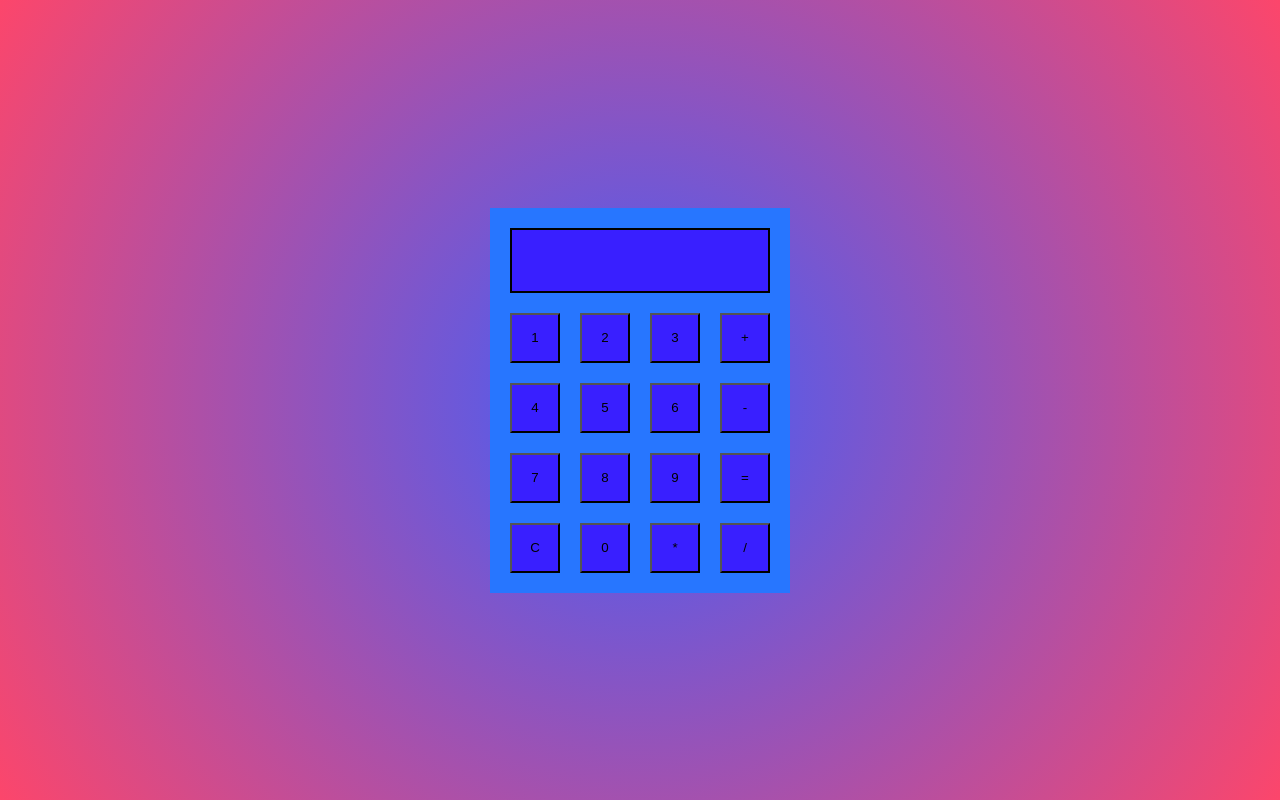
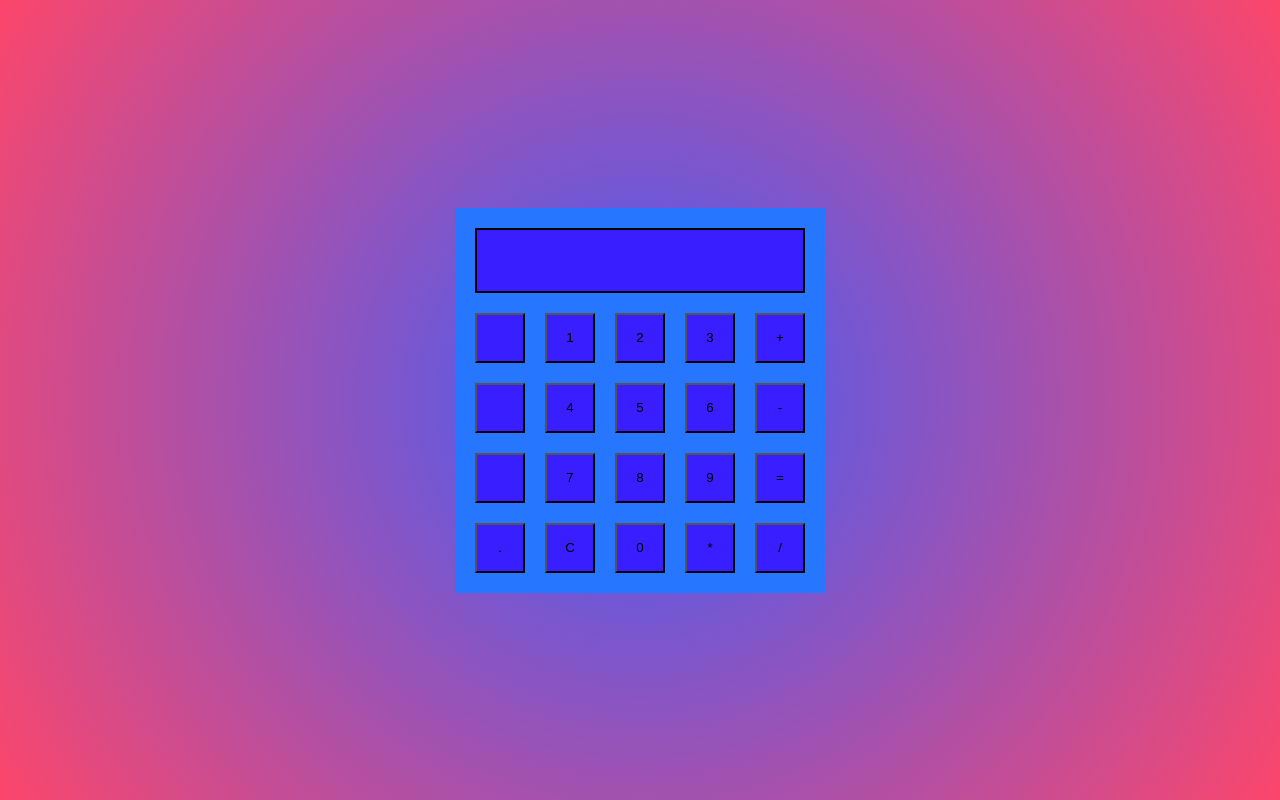
Before and after one commit to Romashka13579/JavaScript_8, a plain HTML site: page index.html in a window 1280 px wide. Drawn offline with Linux system fonts and the light colour scheme.

Commit message:
tenth commit

```diff
--- a/css/style.css
+++ b/css/style.css
@@ -35,7 +35,7 @@ body{
 .calculation-numbers{
     display: grid;
     grid-template-rows: repeat(4, 1fr);
-    grid-template-columns: repeat(4, 1fr);
+    grid-template-columns: repeat(5, 1fr);
     gap: 20px;
 }
 .number{
--- a/index.html
+++ b/index.html
@@ -12,22 +12,26 @@
         <div class="calculator">
             <div id="calculation-tab"></div>
             <div class="calculation-numbers">
-                <button class="number number-1" onclick="Calcul(1, 1)">1</button>
-                <button class="number number-2" onclick="Calcul(1, 2)">2</button>
-                <button class="number number-3" onclick="Calcul(1, 3)">3</button>
-                <button class="number number-+" onclick="Calcul(2, 'plus')">+</button>
-                <button class="number number-4" onclick="Calcul(1, 4)">4</button>
-                <button class="number number-5" onclick="Calcul(1, 5)">5</button>
-                <button class="number number-6" onclick="Calcul(1, 6)">6</button>
-                <button class="number number--" onclick="Calcul(2, 'minus')">-</button>
-                <button class="number number-7" onclick="Calcul(1, 7)">7</button>
-                <button class="number number-8" onclick="Calcul(1, 8)">8</button>
-                <button class="number number-9" onclick="Calcul(1, 9)">9</button>
-                <button class="number number-=" onclick="Calcul(2, 'equal')">=</button>
-                <button class="number number-С" onclick="Calcul(2, 'clear')">C</button>
-                <button class="number number-0" onclick="Calcul(1, 0)">0</button>
-                <button class="number number-*" onclick="Calcul(2, 'multiply')">*</button>
-                <button class="number number-/" onclick="Calcul(2, 'divide')">/</button>
+                <button class="number"></button>
+                <button class="number" onclick="Calcul(1, 1)">1</button>
+                <button class="number" onclick="Calcul(1, 2)">2</button>
+                <button class="number" onclick="Calcul(1, 3)">3</button>
+                <button class="number" onclick="Calcul(2, 'plus')">+</button>
+                <button class="number"></button>
+                <button class="number" onclick="Calcul(1, 4)">4</button>
+                <button class="number" onclick="Calcul(1, 5)">5</button>
+                <button class="number" onclick="Calcul(1, 6)">6</button>
+                <button class="number" onclick="Calcul(2, 'minus')">-</button>
+                <button class="number"></button>
+                <button class="number" onclick="Calcul(1, 7)">7</button>
+                <button class="number" onclick="Calcul(1, 8)">8</button>
+                <button class="number" onclick="Calcul(1, 9)">9</button>
+                <button class="number" onclick="Calcul(2, 'equal')">=</button>
+                <button class="number" onclick="Calcul(0, 'dot')">.</button>
+                <button class="number" onclick="Calcul(2, 'clear')">C</button>
+                <button class="number" onclick="Calcul(1, 0)">0</button>
+                <button class="number" onclick="Calcul(2, 'multiply')">*</button>
+                <button class="number" onclick="Calcul(2, 'divide')">/</button>
             </div>
         </div>
     </div>
--- a/js/script.js
+++ b/js/script.js
@@ -1,16 +1,37 @@
 var n0
 var calc
 var actions = 0
+var dot = 0
+var dot_1 = 0
 var old_number = new Number()
 var new_number = new Number()
 var calculation_tab = document.getElementById("calculation-tab")
 function Calcul(type, n) {
-    if (type == 1) {
-        new_number *= 10
-        new_number += n
-        calculation_tab.innerHTML = "" + new_number + ""
+    if (type == 0) {
+        if(dot == 1){
+            dot = 1
+            calculation_tab.innerHTML = "" + new_number + ""
+        }
+        else{
+            dot = 1
+            Math.round(new_number)
+            calculation_tab.innerHTML = "" + new_number + ""
+        }
+    }
+    else if (type == 1) {
+        if(dot == 1){
+            dot_1++
+            new_number += n / Math.round(Math.pow(10, dot_1))
+            calculation_tab.innerHTML = "" + new_number + ""
+        }
+        else{
+            new_number *= 10
+            new_number += n
+            calculation_tab.innerHTML = "" + new_number + ""
+        }
     }
     if (type == 2) {
+        dot = 0
         if(actions > 0){
             switch (n0) {
                 case "plus":
```
